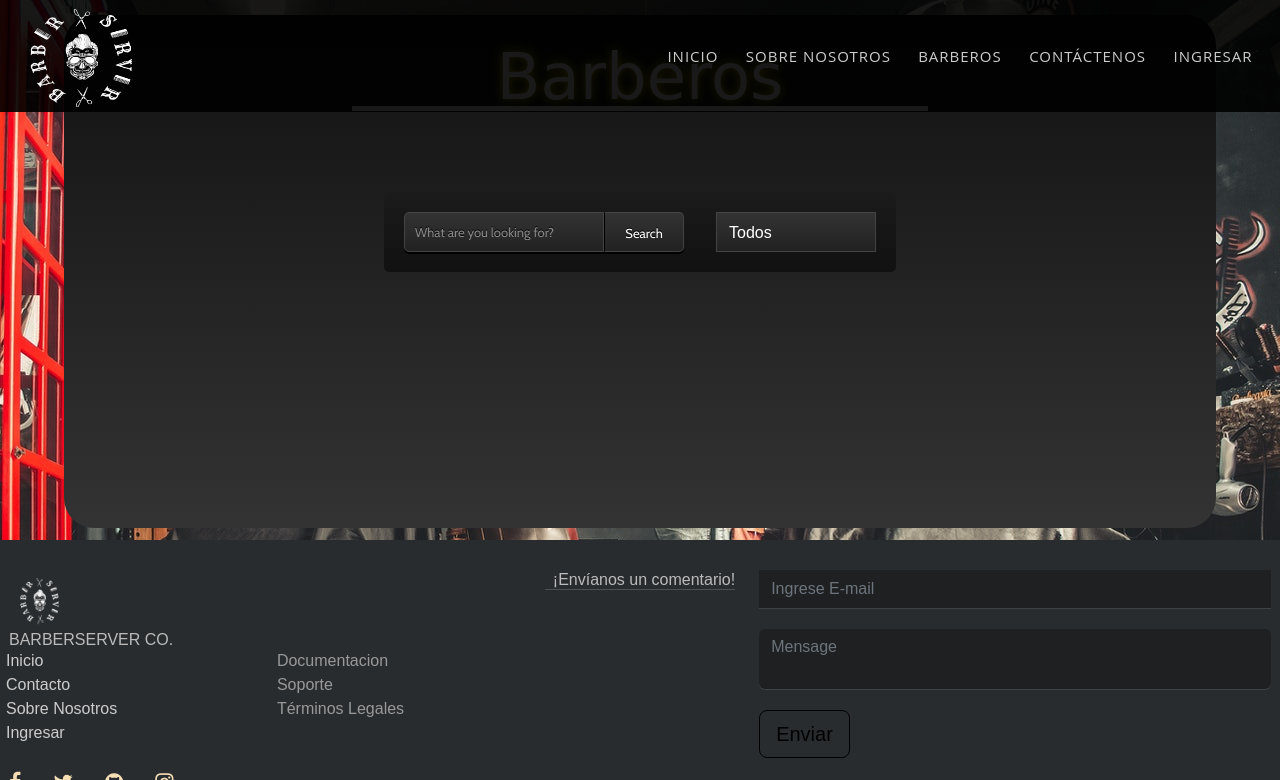
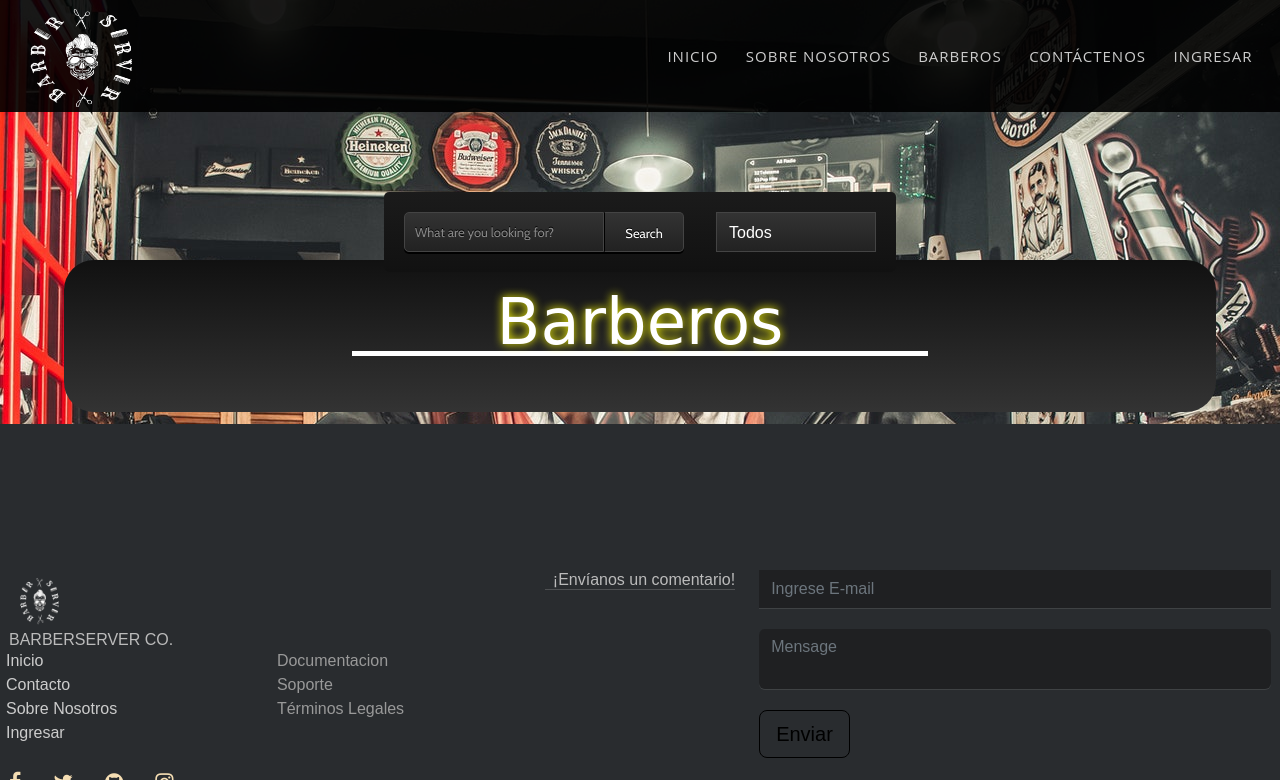
Before and after one commit to marin1321/BarberServer, a Django app: page /barberos/ in a window 1280 px wide. Shown: the top 780 px of the page. Run offline with Django 3.2, Linux system fonts and the light colour scheme; data that the repository does not hold is empty; style sheets or scripts are compiled from the project's sources; some libraries are stand-ins or nearby versions; some web fonts are replaced.

Commit message:
cambios y supuestamente esta todo good

```diff
--- a/BarberServer/settings.py
+++ b/BarberServer/settings.py
@@ -93,7 +93,7 @@ DATABASES = {
             'ENGINE': 'django.db.backends.mysql',
             'NAME': 'BARBER_SERVER',
             'USER': 'root',
-            'PASSWORD': 'Sena1234',
+            'PASSWORD': '',
             'HOST': 'localhost',
             'PORT': '3306',
         }
--- a/app/static/css/barberos.css
+++ b/app/static/css/barberos.css
@@ -16,7 +16,7 @@ option{ background-color: #222; }
 
 .mainConsultBarber{
     width: 100%;
-    height: 100%;
+    height: auto;
     display: flex;
     justify-content: center;
     align-items: center;
--- a/app/static/css/estilos.css
+++ b/app/static/css/estilos.css
@@ -4,7 +4,7 @@
 
 .app{
     width: 100%;
-    height: 100%;
+    height: auto;
     order: 2;
 }
 
@@ -81,7 +81,8 @@ header{
 
 .contenidoBarberServer{
     width: 100%;
-
+    height: auto;
+    color: white;
 }
 
 .slider{
```
Also changed, not shown: app/static/css/citas.css (+5 -3 lines), app/templates/inicio.html (+3 -4 lines), 1 other file.
